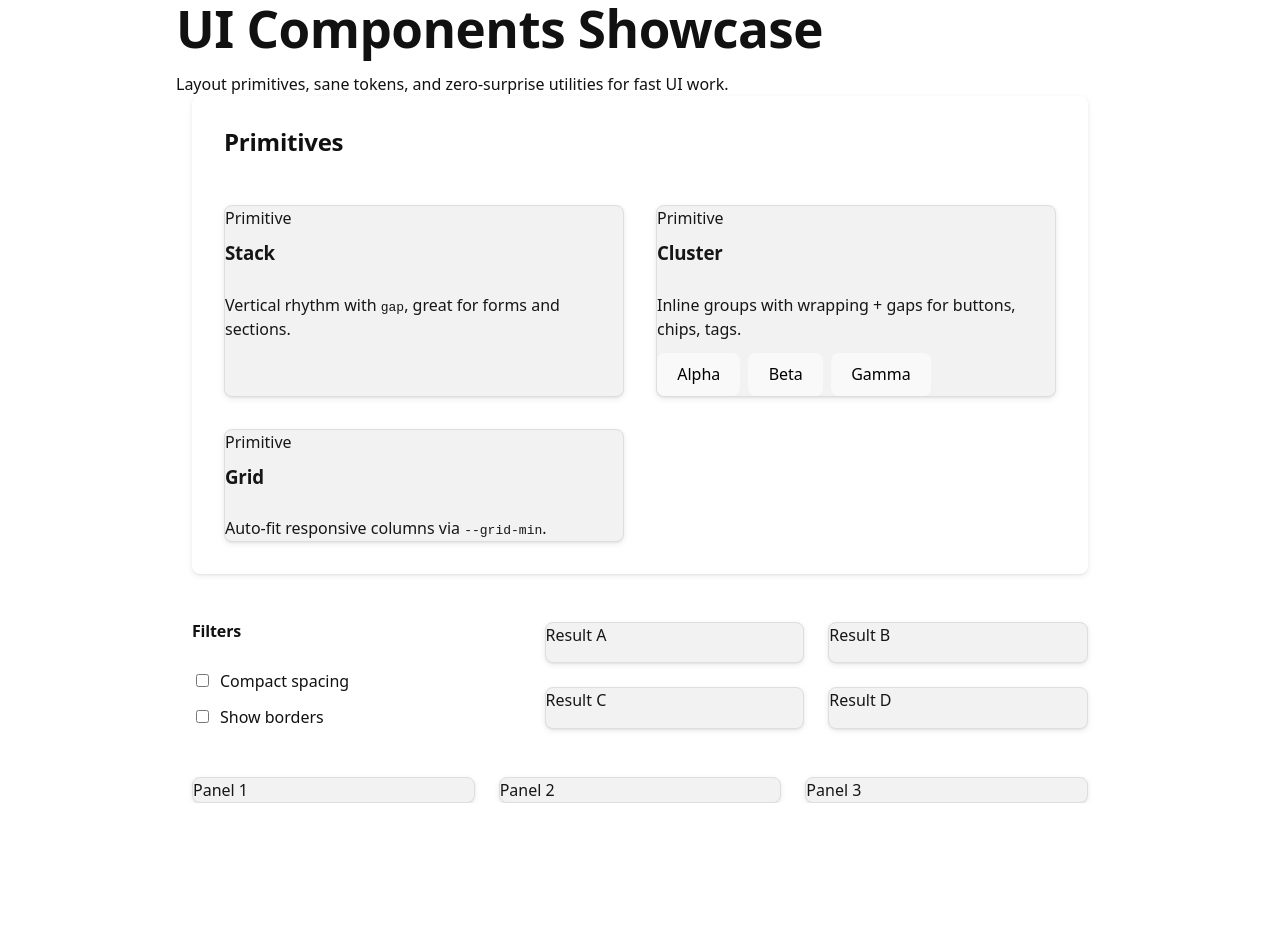
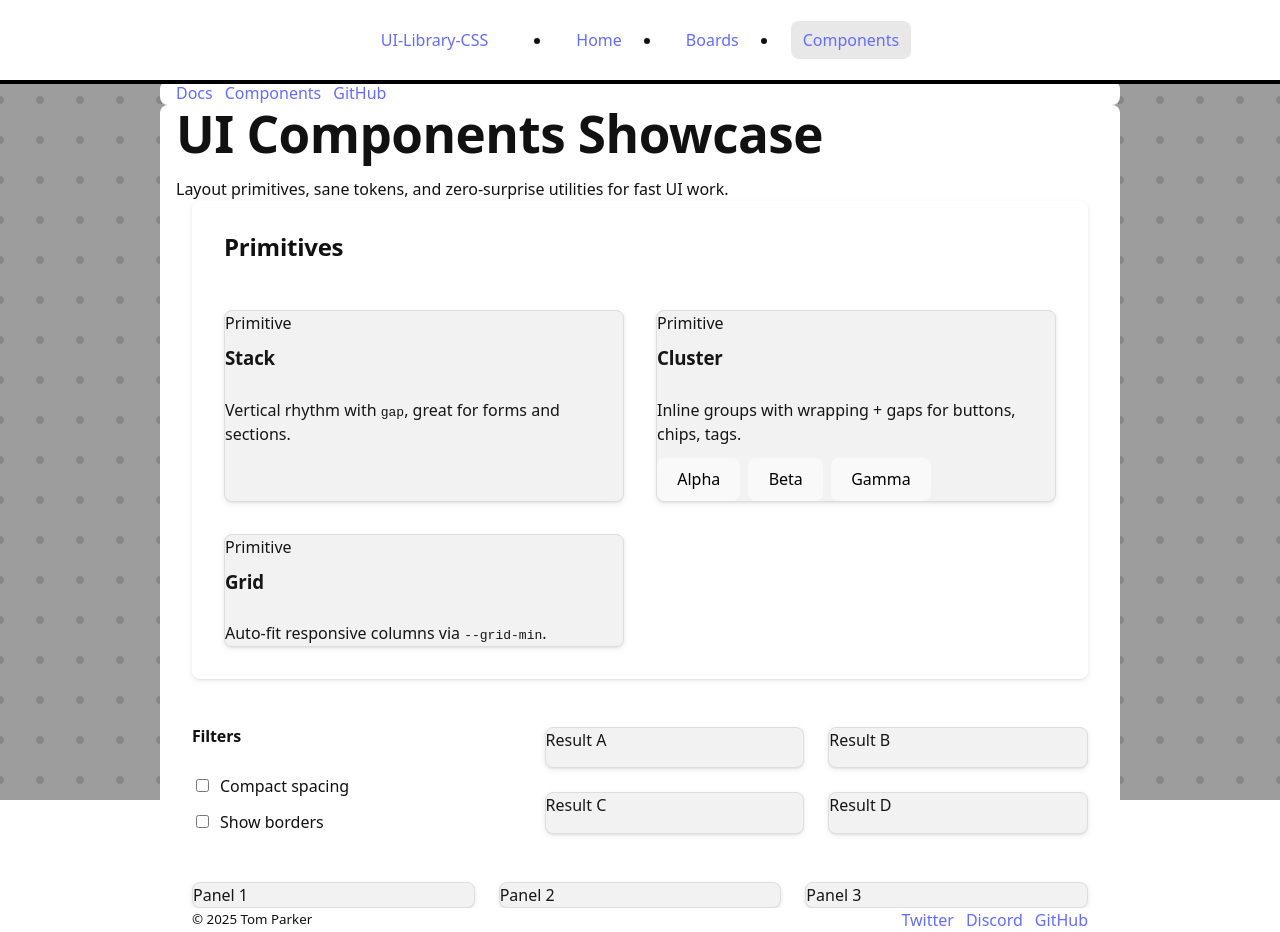
Before and after one commit to tomjparker/SignalBoard, a React (Vite) app in the folder web/: page /components in a window 1280 px wide. Before the commit the page ends 803 px from the top, so only its background shows below. Built offline with nearby package versions, Linux system fonts and the light colour scheme; no server answers.

Commit message:
working backing colours

```diff
--- a/web/src/App.tsx
+++ b/web/src/App.tsx
@@ -19,32 +19,11 @@ export default function App() {
         <div className="scroll-watcher"></div>
         <NavBar />
         <Header />
-
-        {/* <div className="scroll-watcher"></div>
-          <header className="article-header">
-            <h1>Scroll-based animations made easy</h1>
-          </header>
-
-          <article>
-            <img src="/sun.jpg" alt="Demo image" />
-            <img src="/sun.jpg" alt="Demo image" />
-          </article>
-
-          <div className="scroller" data-animated="true">
-            <div className="scroller__inner">
-              <img src="/sun.jpg" alt="HTML" />
-              <img src="/sun.jpg" alt="CSS" />
-              <img src="/sun.jpg" alt="JavaScript" />
-              <img src="/sun.jpg" alt="HTML" />
-              <img src="/sun.jpg" alt="CSS" />
-              <img src="/sun.jpg" alt="JavaScript" />
-            </div>
-          </div> */}
-
-
         {/* Hero Section */}
         <section className="container stack align-center">
-          <h1 className="tracking-tight align-center">{title}</h1>
+          <div className="grid">
+            <h1 className="tracking-tight align-center">{title}</h1>
+            </div>
 
           <div className="grid">
             <MediaBlock
--- a/web/src/pages/boards.tsx
+++ b/web/src/pages/boards.tsx
@@ -2,6 +2,8 @@ import { NavBar, Header, Footer, BoardsFeed } from "@/components";
 
 export default function BoardsPage() {
   return (
+    <>
+    <div className="background-base"/>
     <div className="page">
       <NavBar />
       <main>
@@ -15,5 +17,6 @@ export default function BoardsPage() {
         <Footer />
       </main>
     </div>
+    </>
   );
 }
--- a/web/src/pages/components.tsx
+++ b/web/src/pages/components.tsx
@@ -1,5 +1,12 @@
+import { Footer, Header, NavBar } from "@/components"
+
 export default function ComponentsPage() {
     return (
+    <>
+      <div className="background-base"/>
+      <div className="page">
+        <NavBar/>
+        <Header/>
         <div className="container mx-auto py-8 space-y-12">
           <h1 className="text-2xl font-semibold tracking-tight mb-6">
             UI Components Showcase
@@ -78,6 +85,9 @@ export default function ComponentsPage() {
               <div className="card">Panel 3</div>
             </section>
           </main>
+          <Footer/>
         </div>
+      </div>
+    </>
     );
 }
--- a/web/src/styles/utilities/cards.css
+++ b/web/src/styles/utilities/cards.css
@@ -1,4 +1,3 @@
-/* utilities/cards.css */
 @layer utilities {
   /* CardStack = context provider for card colors */
   .card-stack {
@@ -30,11 +29,14 @@
 
   /* Card implementation stays variable-driven */
   .card {
-    background: var(--card-bg);
+    background-color: var(--card-bg); /* Use the resolved surface tone */
     color: var(--card-fg);
     border: 1px solid var(--card-border);
     border-radius: var(--radius);
     padding: var(--card-padding);
     box-shadow: var(--shadow-1);
+    backdrop-filter: none; /* Ensures blur never affects this element */
+    position: relative;
+    z-index: 2; /* sits above the page layer */
   }
 }
--- a/web/src/styles/utilities/layout.css
+++ b/web/src/styles/utilities/layout.css
@@ -3,6 +3,11 @@
   max-width: var(--container-max-width);
   margin-inline: auto;
   padding-inline: var(--container-inline-padding);
+  background-color: var(--surface-1); /* solid surface color */
+  position: relative;
+  z-index: 1;
+  isolation: isolate; /* ensures it's visually separate from background blur */
+  border-radius: var(--radius); /* optional, looks nice if centered */
 }
 
 .center {
@@ -117,7 +122,7 @@
   .background-base {
     position: fixed;
     inset: 0;
-    z-index: 0;
+    z-index: -1;
 
     /* 👇 Absolutely required for scroll and click-through */
     pointer-events: none;
@@ -144,4 +149,5 @@
   position: relative;
   z-index: 1;
   background: transparent;
+  isolation: isolate;       /* Prevent backdrop-filter from blending with cards */
 }
```
Also changed, not shown: web/src/pages/home.tsx (deleted). Lines whose indentation alone changed are shown as unchanged.
